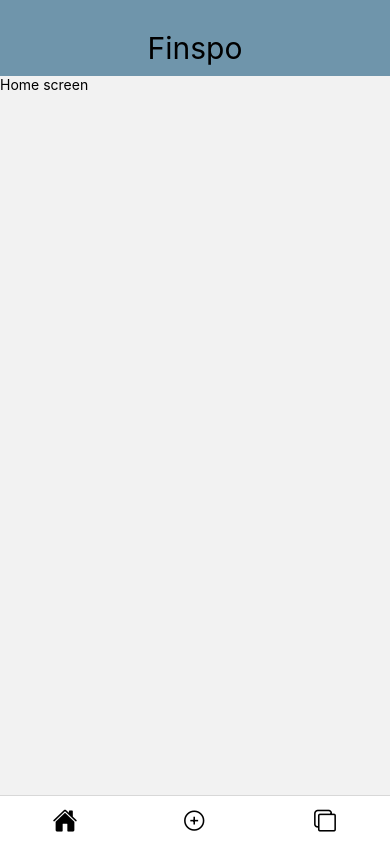
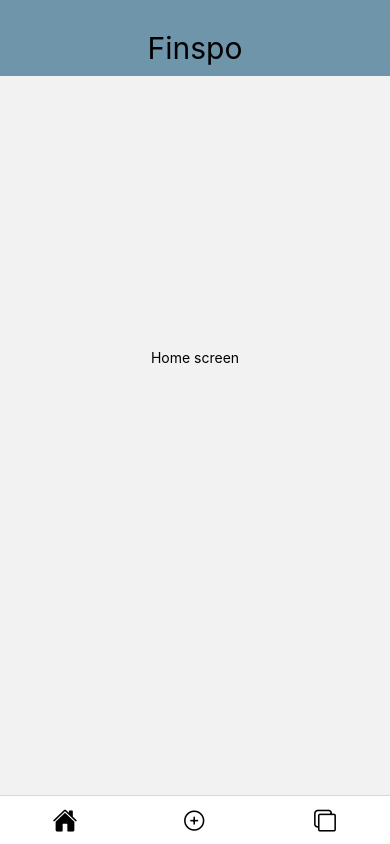
Before and after one commit to yakovdan98/Finspo, a React Native app: screen /Home in a window 390 px wide. Built offline with nearby package versions, Linux system fonts and the light colour scheme.

Commit message:
polished app

```diff
--- a/components/FormControl.js
+++ b/components/FormControl.js
@@ -1,6 +1,5 @@
 import React, { useState } from 'react';
 import { View, Button, StyleSheet, ScrollView } from 'react-native';
-import AddClothes from './AddClothes';
 import AddItems from './AddItems';
 import FormButton from './FormButton';
 import Header from './Header';
--- a/components/Home.js
+++ b/components/Home.js
@@ -1,14 +1,24 @@
 import React from 'react';
-import { Text, View } from 'react-native';
+import { Text, View, StyleSheet } from 'react-native';
 import Header from './Header';
 const Home = () => {
 
   return (
     <View>
-      <Header title='Finspo'/>
-      <Text>Home screen</Text>
+      <Header title='Finspo' />
+      <View style={styles.container}>
+        <Text>Home screen</Text>
+
+      </View>
     </View>
-   );
+  );
 }
 
+const styles = StyleSheet.create({
+  container: {
+    paddingTop: "70%",
+    justifyContent: 'center',
+    alignItems: 'center'
+  },
+});
 export default Home;
--- a/package.json
+++ b/package.json
@@ -9,6 +9,7 @@
     "web": "expo start --web"
   },
   "dependencies": {
+    "@react-native-async-storage/async-storage": "^1.17.11",
     "@react-navigation/bottom-tabs": "^6.5.6",
     "@react-navigation/native": "^6.1.5",
     "expo": "^48.0.4",
```
Also changed, not shown: 1 other file (tests, documents, lock files or other folders).
